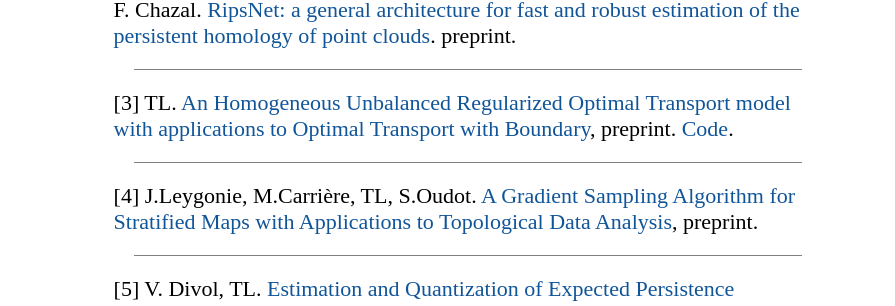
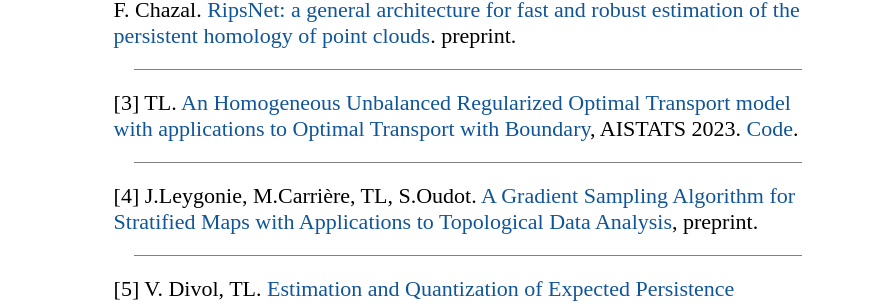
Before and after one commit to tlacombe/tlacombe.github.io, a Jekyll site: the page built from research/index.html, in a window 1280 px wide. Shown: the part 490-796 px from the top of the page, without its empty margins (192-1087 px from the left). Built offline with Jekyll 4.4.1, drawn with Linux system fonts in a browser that asks for light colours.

Commit message:
update publi

```diff
--- a/research/index.html
+++ b/research/index.html
@@ -6,7 +6,7 @@ title: TL - Research
 	<ol class="publi">
 		<li> T. Dumont, TL, FX. Vialard <a href="https://arxiv.org/abs/2210.11945">On The Existence Of Monge Maps For The Gromov-wasserstein Distance</a>. preprint.</li>
 		<li> T. de Surrel, F. Hensel, M. Carrière, TL, M. Glisse, H. Kurihara, Y. Ike and F. Chazal. <a href="https://arxiv.org/abs/2202.01725">RipsNet: a general architecture for fast and robust estimation of the persistent homology of point clouds</a>. preprint.</li>
-		<li>TL. <a href="https://arxiv.org/abs/2201.02082">An Homogeneous Unbalanced Regularized Optimal Transport model with applications to Optimal Transport with Boundary</a>, preprint. <a href='https://github.com/tlacombe/homogeneousUROT'>Code</a>.
+		<li>TL. <a href="https://arxiv.org/abs/2201.02082">An Homogeneous Unbalanced Regularized Optimal Transport model with applications to Optimal Transport with Boundary</a>, AISTATS 2023. <a href='https://github.com/tlacombe/homogeneousUROT'>Code</a>.
 		<li>J.Leygonie, M.Carrière, TL, S.Oudot. <a href="https://arxiv.org/abs/2109.00530">A Gradient Sampling Algorithm for Stratified Maps with Applications to Topological Data Analysis</a>, preprint.</li>
 		<li> V. Divol, TL. <a href="https://arxiv.org/pdf/2105.04852.pdf">Estimation and Quantization of Expected Persistence Diagrams</a>, ICML 2021.</li>
 		<li> TL, Y. Ike, M. Carriere, F. Chazal, M. Glisse, Y. Umeda. <a href="https://arxiv.org/pdf/2105.04404.pdf">Topological Uncertainty: Monitoring Trained Neural Networks Through Persistence of Activation Graphs</a>, IJCAI 2021.</li>
```
